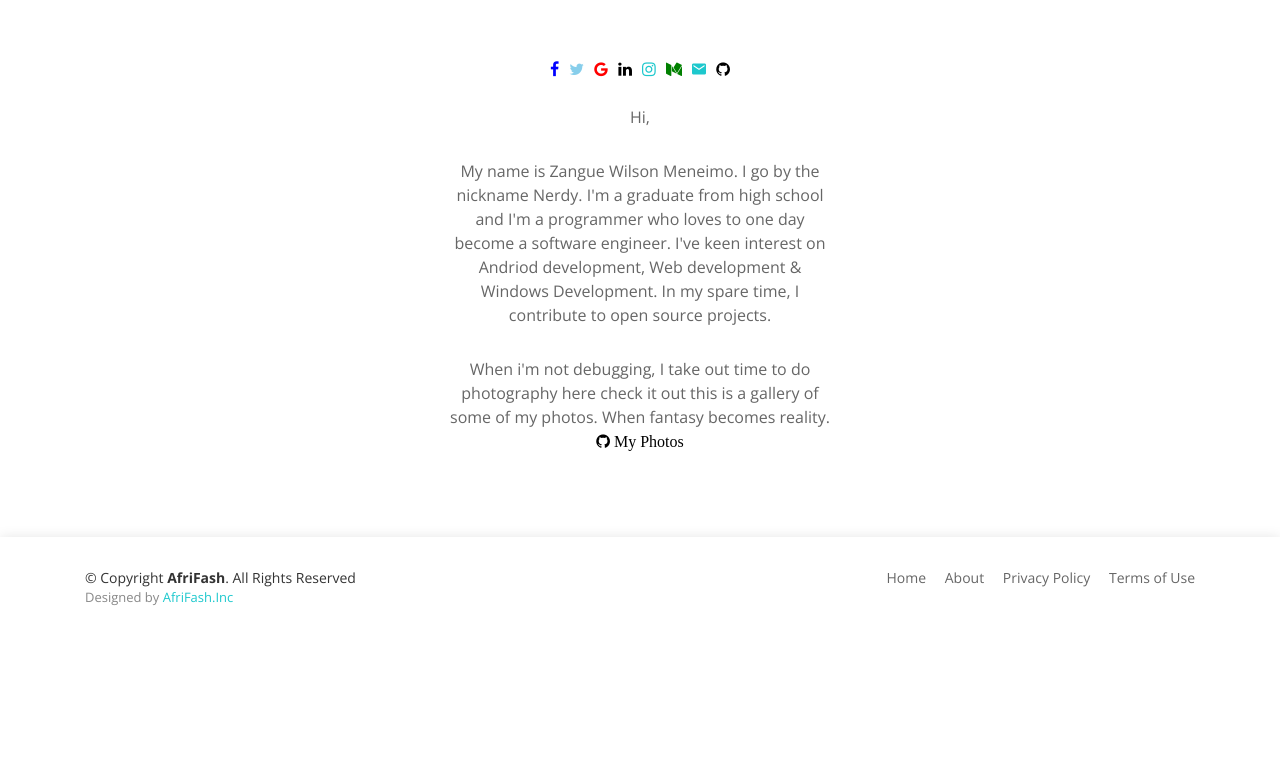
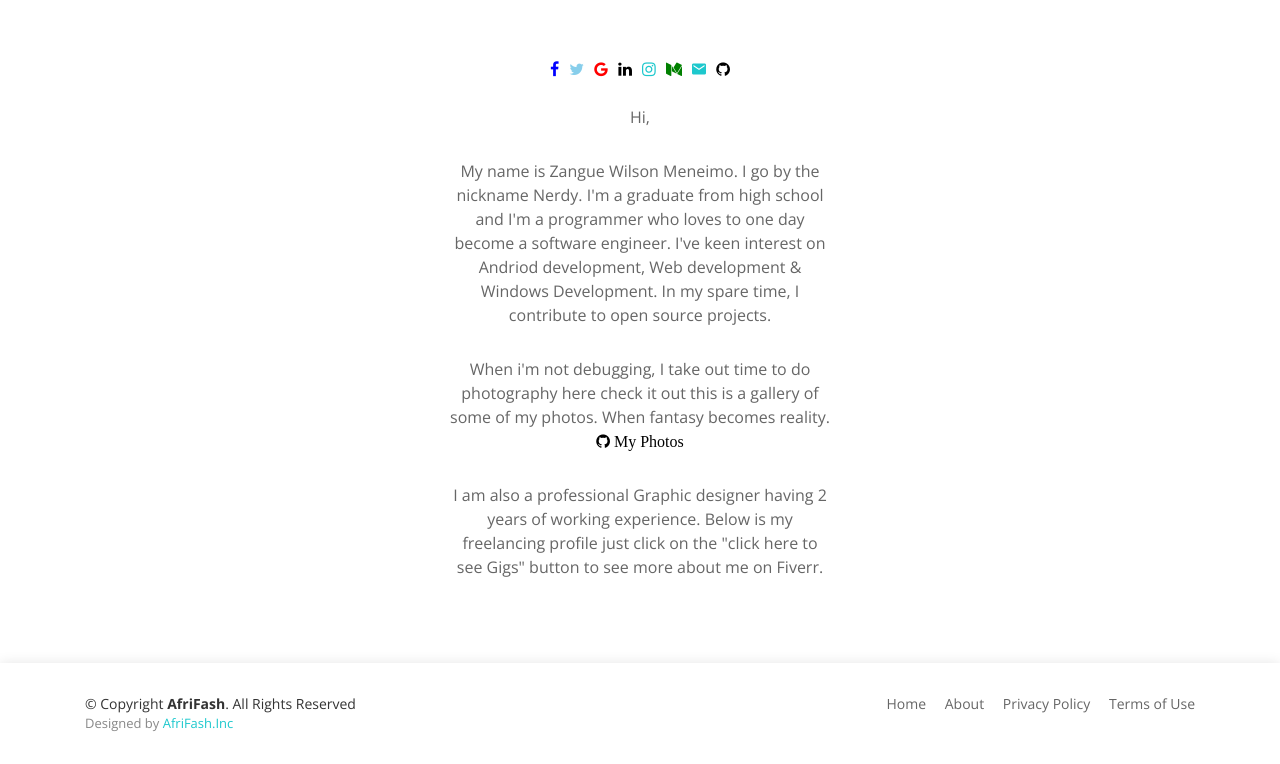
Before and after one commit to ZangueWilson/ZangueWilson.github.io, a plain HTML site: page index.html in a window 1280 px wide. Shown: the part 435-1199 px from the top of the page. Before the commit the page ends 1073 px from the top, so only its background shows below. Drawn offline with nearby package versions, Linux system fonts and the light colour scheme; a script that the page names is missing; files whose address does not match are found by name.

Commit message:
Update index.html

```diff
--- a/index.html
+++ b/index.html
@@ -40,6 +40,8 @@
                <a id="github" class="fa fa-github" href="Learning Stuff/index.html">&nbsp;My Photos</a></p>
 	<p>
 	   <center>
+	      <p>I am also a professional Graphic designer having 2 years of working experience. Below is my freelancing profile just click on the
+		"click here to see Gigs" button to see more about me on Fiverr.</p>
 		<!-- Put this code anywhere in the body of your page where you want the badge to show up. -->
 
 <div itemscope itemtype='http://schema.org/Person' class='fiverr-seller-widget' style='display: inline-block;'>
```
